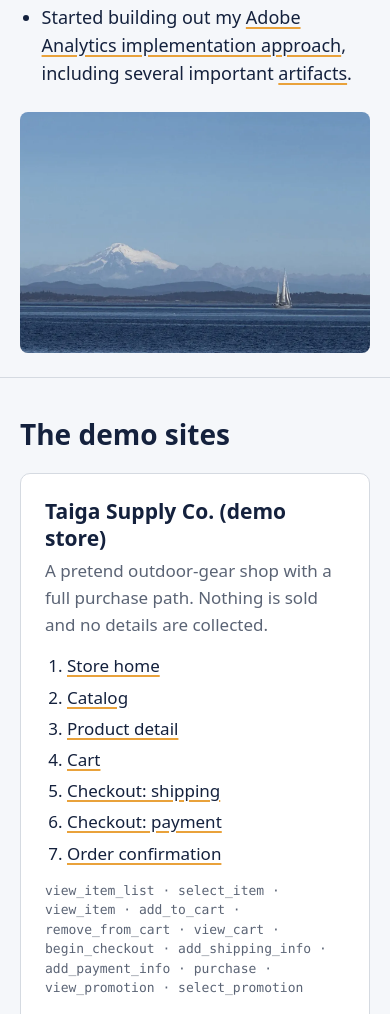
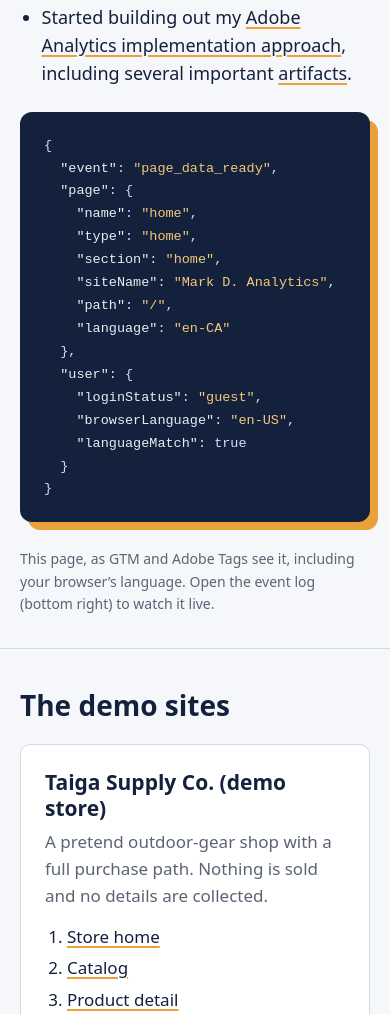
Before and after one commit to NorthernMakr/markdanalytics, an Astro site: page / in a window 390 px wide. Shown: the part 1454-2468 px from the top of the page. Built offline with nearby package versions, Linux system fonts and the light colour scheme; Astro itself is replaced by a stand-in of ours; some packages are replaced by stand-ins of ours; code samples lack their colours; no server answers.

Commit message:
Homepage: data layer panel replaces the photo beside the intro
Co-Authored-By: Claude Opus 5.5 <noreply@anthropic.com>
Claude-Session: https://claude.ai/code/session_01GPCtMNHL6Znw6e81gdVDyR

```diff
--- a/src/pages/index.astro
+++ b/src/pages/index.astro
@@ -49,8 +49,12 @@ const highlighted = JSON.stringify(specimen, null, 2)
           'D’habitude, l’analytique s’ajoute une fois le site Web construit. Qu’arrive-t-il quand les deux ne sont pas séparés? Je ne suis pas certain que ça change quelque chose, mais j’aimerais voir s’il y a des avantages imprévus.')}</li>
       </ul>
       </div>
-      <img class="home-photo" src="/images/home/mt-baker.webp" width="1200" height="827" fetchpriority="high"
-        alt={tr(lang, 'Mt. Baker, from my home in Victoria, B.C.', 'Le mont Baker, vu de chez moi à Victoria (C.-B.)')} />
+      <figure class="home-specimen">
+        <pre class="specimen" aria-label={tr(lang, 'This page’s data layer object', 'L’objet de couche de données de cette page')}><code set:html={highlighted} /></pre>
+        <figcaption class="specimen-caption">{tr(lang,
+          'This page, as GTM and Adobe Tags see it, including your browser’s language. Open the event log (bottom right) to watch it live.',
+          'Cette page telle que la voient GTM et Adobe Tags, y compris la langue de votre navigateur. Ouvrez le journal (en bas à droite) pour la voir en direct.')}</figcaption>
+      </figure>
       <div class="home-intro-rest">
       <ul class="home-goals">
         <li><strong>{tr(lang, 'Indulge my love of AI.', 'Me faire plaisir avec l’IA.')}</strong> {tr(lang,
@@ -108,12 +112,6 @@ const highlighted = JSON.stringify(specimen, null, 2)
       <p class="lab-note">{tr(lang,
         'Both sites also run Adobe’s Web SDK against a stand-in Edge Network on this domain.',
         'Les deux sites font aussi tourner le Web SDK d’Adobe contre une doublure de l’Edge Network sur ce domaine.')} <a href={l('/data-quality/testing-adobe-web-sdk-without-an-adobe-account/')}>{tr(lang, 'How the mock Web SDK setup works', 'Comment fonctionne le Web SDK simulé')}</a>.</p>
-      <figure class="home-specimen">
-        <pre class="specimen" aria-label={tr(lang, 'This page’s data layer object', 'L’objet de couche de données de cette page')}><code set:html={highlighted} /></pre>
-        <figcaption class="specimen-caption">{tr(lang,
-          'This page, as GTM and Adobe Tags see it, including your browser’s language. Open the event log (bottom right) to watch it live.',
-          'Cette page telle que la voient GTM et Adobe Tags, y compris la langue de votre navigateur. Ouvrez le journal (en bas à droite) pour la voir en direct.')}</figcaption>
-      </figure>
     </div>
   </section>
 
--- a/src/styles/blog.css
+++ b/src/styles/blog.css
@@ -41,10 +41,10 @@
 .home-intro-rest { grid-area: rest; }
 .home-intro-rest h2 { font: 700 24px/1.25 var(--sans); margin: 24px 0 6px; }
 .home-intro-rest .home-goals { margin-top: .4em; max-width: none; }
-.home-photo { grid-area: photo; width: 100%; height: auto; border-radius: 8px; display: block; margin-top: 6px; }
+.home-intro-grid .home-specimen { grid-area: photo; min-width: 0; margin: 6px 0 0; }
 @media (max-width: 820px) {
   .home-intro-grid { grid-template-columns: 1fr; grid-template-areas: "title" "text" "rest" "photo"; }
-  .home-photo { margin: 8px 0 16px; }
+  .home-intro-grid .home-specimen { margin: 8px 0 24px; }
 }
 .home-map { padding: 8px 0 40px; }
 .home-map .imap-col { max-width: 760px; }
```
Also changed, not shown: public/images/home/mt-baker.webp (deleted).
